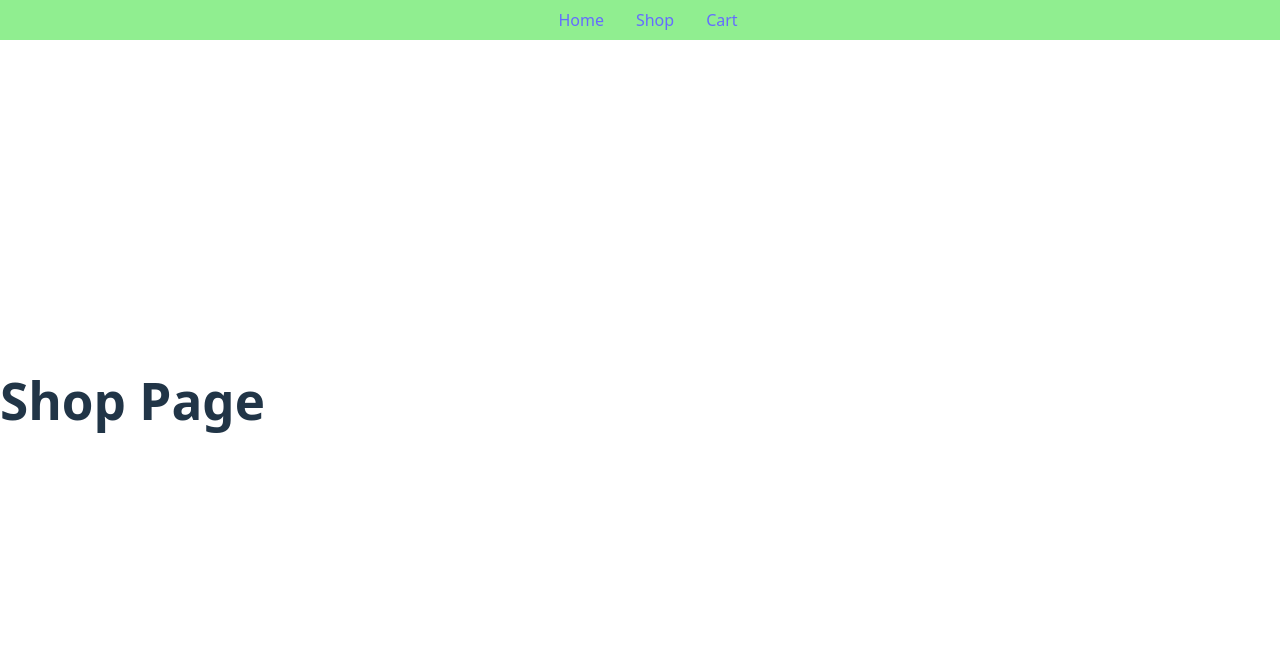
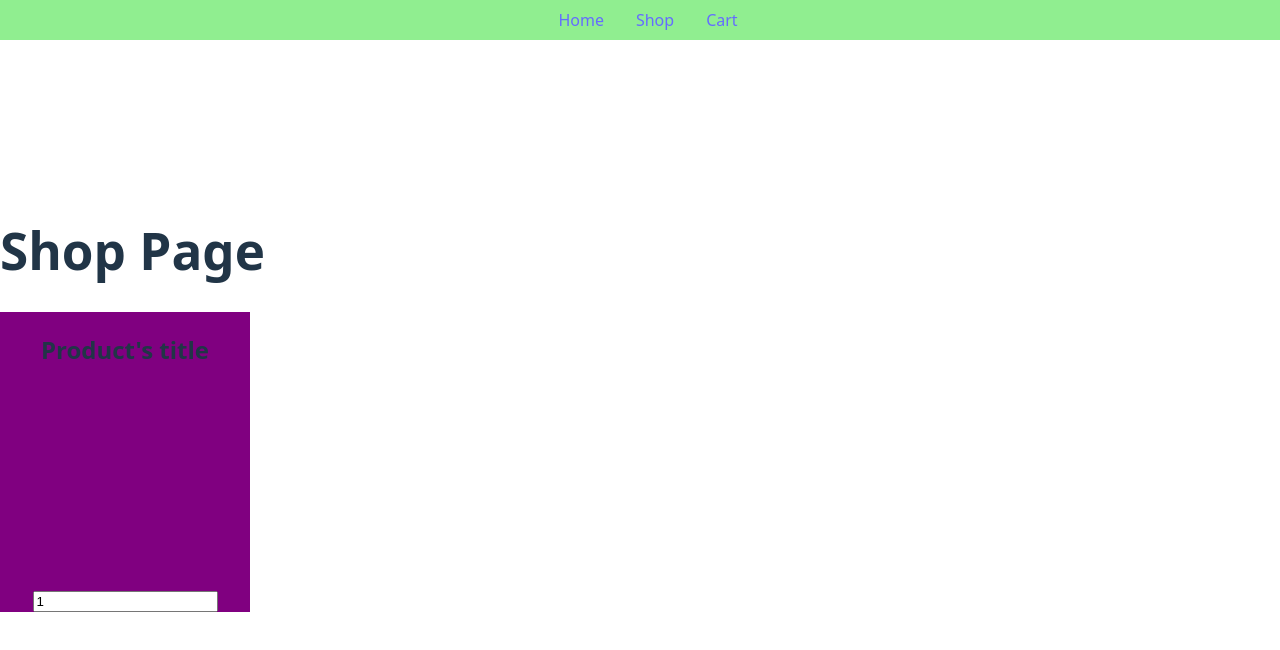
Before and after one commit to carlosmperezm/shopping-cart, a React (Vite) app: page /shop in a window 1280 px wide. Shown: the top 650 px of the page. Built offline with nearby package versions, Linux system fonts and the light colour scheme.

Commit message:
Add product's card component

```diff
--- /dev/null
+++ b/src/components/product-card/index.jsx
@@ -0,0 +1,10 @@
+import "./styles.module.css";
+
+export default function ProductCard() {
+  return (
+    <form aria-label="product-card">
+      <h2>Product's title</h2>
+      <input type="number" value={1} />
+    </form>
+  );
+}
--- /dev/null
+++ b/src/components/product-card/styles.module.css
@@ -0,0 +1,9 @@
+form {
+    background-color: purple;
+    display: flex;
+    flex-direction: column;
+    justify-content: space-between;
+    width: 250px;
+    height: 300px;
+    place-items: center;
+}
--- a/src/pages/shop/index.jsx
+++ b/src/pages/shop/index.jsx
@@ -1,3 +1,10 @@
+import ProductCard from "../../components/product-card";
+
 export default function ShopPage() {
-  return <h1>Shop Page</h1>;
+  return (
+    <main>
+      <h1>Shop Page</h1>
+      <ProductCard />
+    </main>
+  );
 }
```
Also changed, not shown: 1 other file (tests, documents, lock files or other folders).
